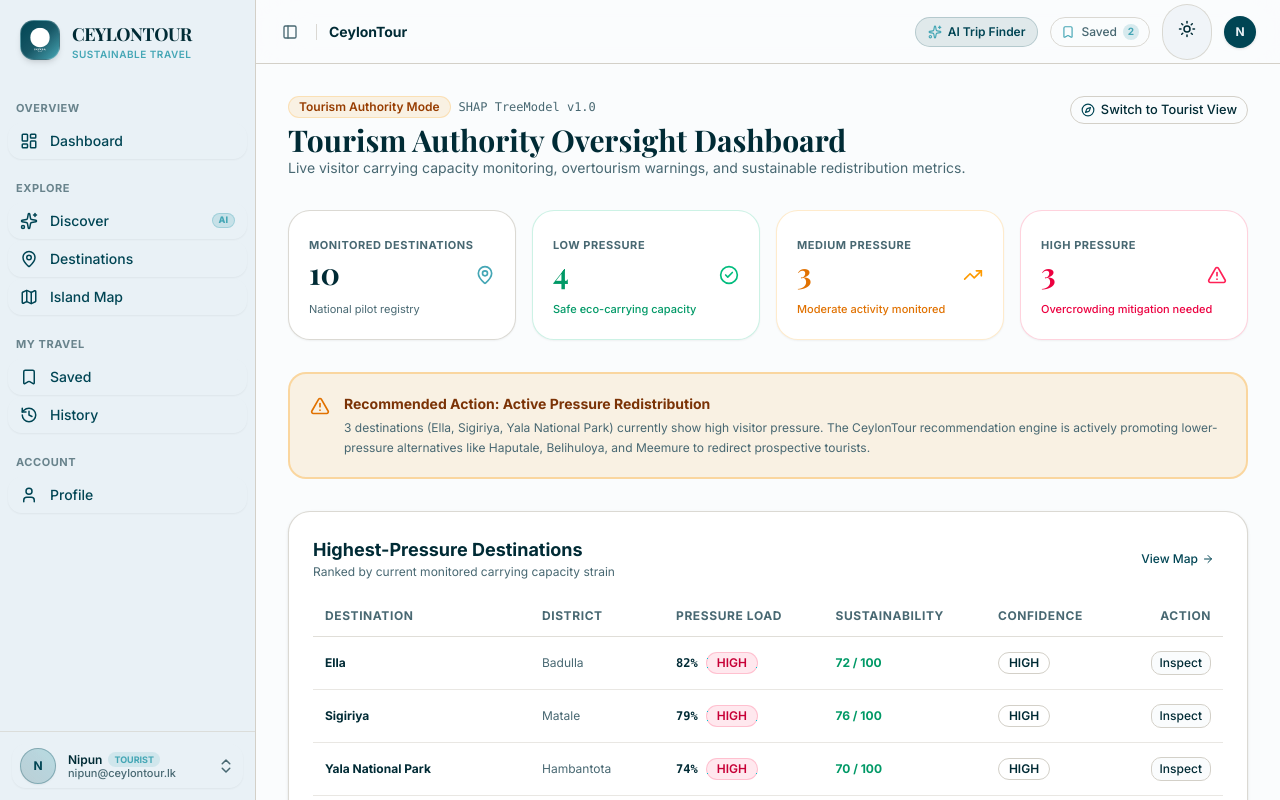
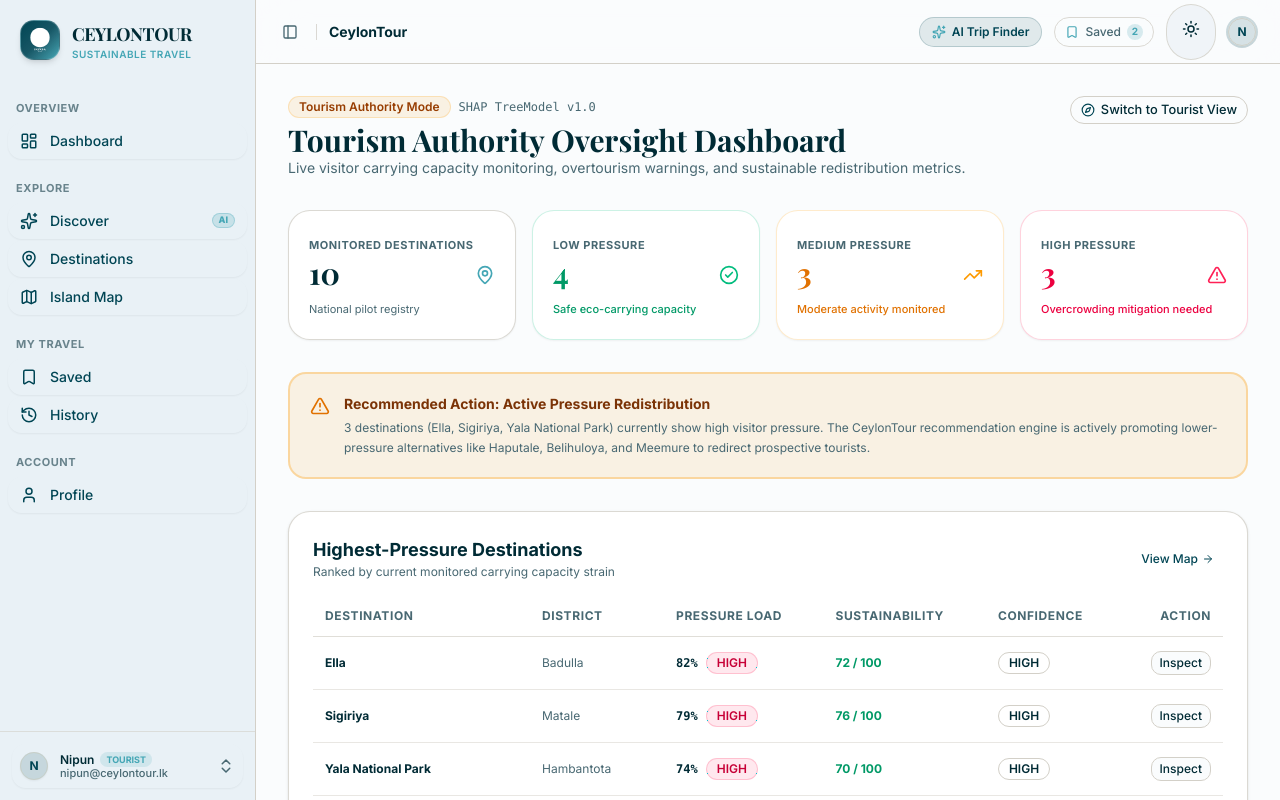
Before and after one commit to codesplash26-hackathon/blind-bandits, a Next.js app in the folder fr/: page /admin/dashboard in a window 1280 px wide. Shown: the top 800 px of the page. Built offline with nearby package versions, Linux system fonts and the light colour scheme; a web font is replaced by a local one.

Commit message:
feat(layout): integrate Avatar and Loader into app layout and dashboard routing

```diff
--- a/fr/app/(tourist)/dashboard/page.tsx
+++ b/fr/app/(tourist)/dashboard/page.tsx
@@ -2,15 +2,33 @@
 
 import dynamic from 'next/dynamic';
 import { useAuth } from '@/context/AuthContext';
+import { Loader } from '@/components/Loader';
 
-const TouristDashboard = dynamic(() => import('@/components/tourist/TouristDashboard'));
-const AdminDashboard = dynamic(() => import('@/components/admin/AdminDashboard'));
+const TouristDashboard = dynamic(() => import('@/components/tourist/TouristDashboard'), {
+  loading: () => (
+    <div className="flex min-h-[50vh] items-center justify-center">
+      <Loader label="Loading tourist dashboard..." />
+    </div>
+  ),
+});
+
+const AdminDashboard = dynamic(() => import('@/components/admin/AdminDashboard'), {
+  loading: () => (
+    <div className="flex min-h-[50vh] items-center justify-center">
+      <Loader label="Loading authority dashboard..." />
+    </div>
+  ),
+});
 
 export default function DashboardPage() {
   const { role, isLoading } = useAuth();
 
   if (isLoading) {
-    return null;
+    return (
+      <div className="flex min-h-[50vh] items-center justify-center">
+        <Loader label="Initializing session..." />
+      </div>
+    );
   }
 
   if (role === 'ADMIN') {
--- a/fr/app/(tourist)/layout.tsx
+++ b/fr/app/(tourist)/layout.tsx
@@ -7,6 +7,7 @@ import { SidebarProvider, SidebarTrigger, SidebarInset } from '@/components/ui/s
 import { AppSidebar } from '@/components/app-sidebar';
 import { ThemeToggle } from '@/components/ThemeToggle';
 import { useAuth } from '@/context/AuthContext';
+import { Avatar, AvatarFallback } from '@/components/ui/avatar';
 import { Bookmark, Sparkles, ShieldCheck } from 'lucide-react';
 
 export default function TouristLayout({
@@ -79,12 +80,11 @@ export default function TouristLayout({
               <ThemeToggle />
             </div>
 
-            {/* Profile Avatar Icon */}
-            <Link
-              href="/profile"
-              className="flex h-8 w-8 shrink-0 items-center justify-center rounded-full bg-primary text-primary-foreground font-bold text-xs shadow-sm hover:ring-2 hover:ring-primary/40 transition-all"
-            >
-              {user?.name?.charAt(0) || 'N'}
+            {/* Profile Avatar */}
+            <Link href="/profile" className="transition-transform hover:scale-105">
+              <Avatar size="sm" className="ring-2 ring-primary/20 hover:ring-primary/50 transition-all">
+                <AvatarFallback>{user?.name?.charAt(0) || 'N'}</AvatarFallback>
+              </Avatar>
             </Link>
           </div>
         </header>
--- a/fr/components/app-sidebar.tsx
+++ b/fr/components/app-sidebar.tsx
@@ -34,6 +34,7 @@ import {
   SidebarMenuItem,
   useSidebar,
 } from '@/components/ui/sidebar';
+import { Avatar, AvatarFallback } from '@/components/ui/avatar';
 import { useAuth } from '@/context/AuthContext';
 import { getNavGroupsForRole, ICONS_MAP, NavMenuGroup } from '@/lib/navigation';
 import logo from '@/public/logo.svg';
@@ -122,9 +123,9 @@ function NavUser() {
               />
             }
           >
-            <div className="flex h-9 w-9 shrink-0 items-center justify-center rounded-full bg-gradient-to-tr from-primary/20 to-secondary/30 border border-primary/30 text-primary font-bold text-xs shadow-xs">
-              {displayName.charAt(0)}
-            </div>
+            <Avatar size="sm" className="shrink-0">
+              <AvatarFallback>{displayName.charAt(0)}</AvatarFallback>
+            </Avatar>
             <div className="grid flex-1 text-left text-xs leading-tight group-data-[collapsible=icon]:hidden">
               <div className="flex items-center gap-1.5">
                 <span className="truncate font-semibold text-foreground">{displayName}</span>
@@ -146,9 +147,9 @@ function NavUser() {
             <DropdownMenuGroup>
               <DropdownMenuLabel className="p-2">
                 <div className="flex items-center gap-2.5">
-                  <div className="flex h-9 w-9 shrink-0 items-center justify-center rounded-full bg-gradient-to-tr from-primary/20 to-secondary/30 border border-primary/30 text-primary font-bold text-xs">
-                    {displayName.charAt(0)}
-                  </div>
+                  <Avatar size="default" className="shrink-0">
+                    <AvatarFallback>{displayName.charAt(0)}</AvatarFallback>
+                  </Avatar>
                   <div className="grid flex-1 text-left text-xs leading-tight">
                     <span className="truncate font-bold text-foreground">{displayName}</span>
                     <span className="truncate text-[11px] text-muted-foreground">{displayEmail}</span>
```
